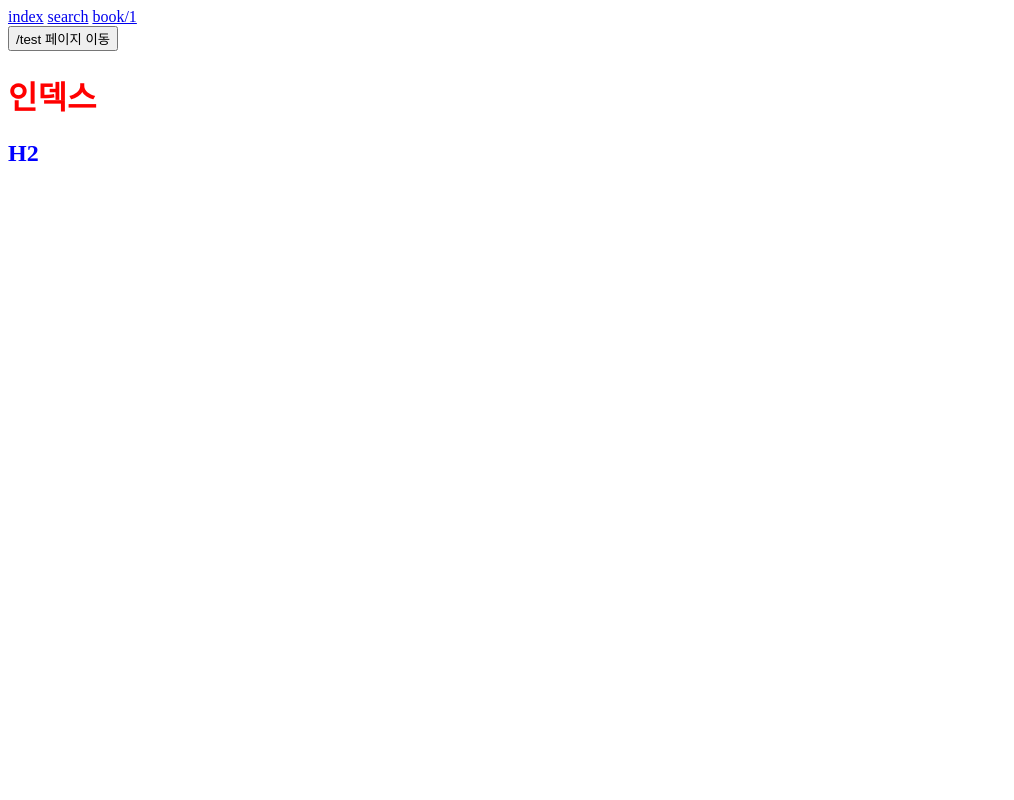
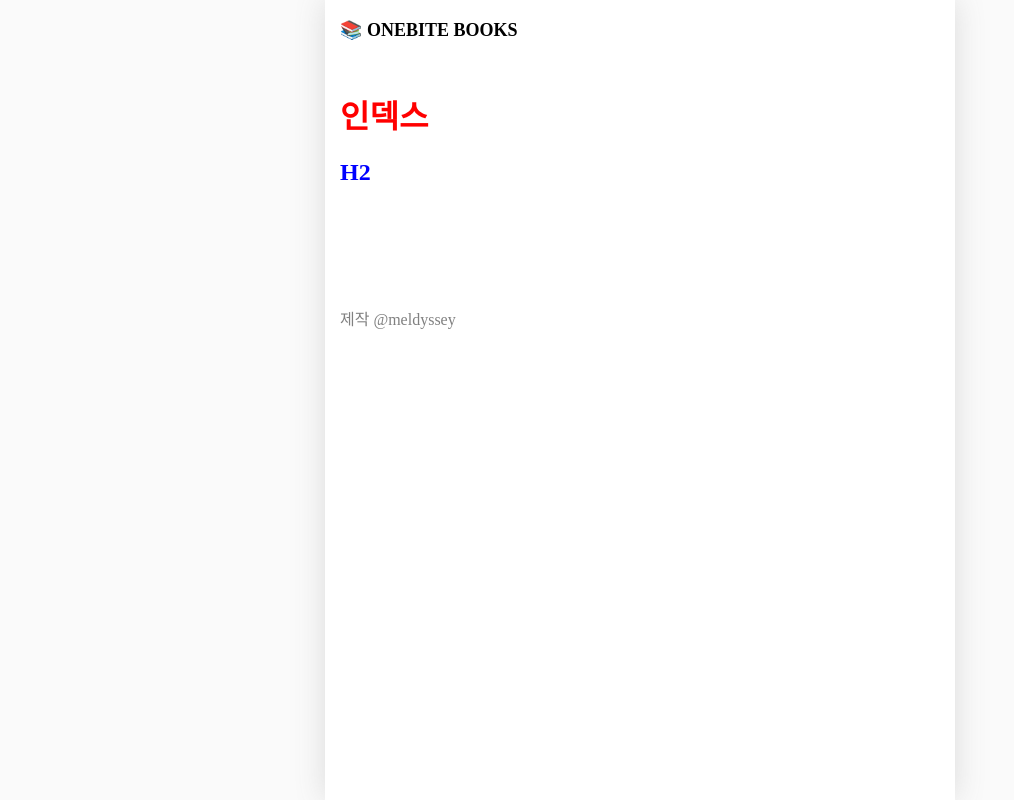
Before and after one commit to meldyssey/onebite-next, a Next.js app in the folder section02/: page / in a window 1280 px wide. Shown: the whole page, without its empty margins (0-1014 px from the left). Built offline with nearby package versions, Linux system fonts and the light colour scheme.

Commit message:
global layout 설정

```diff
--- /dev/null
+++ b/section02/src/components/global-layout.module.css
@@ -0,0 +1,31 @@
+.container {
+  background-color: white;
+  max-width: 600px;
+  min-height: 100vh;
+  margin: 0 auto;
+
+  box-shadow: rgba(100,100,100,0.2) 0px 0px 29px 0px;
+  padding: 0px 15px;
+}
+
+.header {
+  height: 60px;
+
+  font-weight: bold;
+  font-size: 18px;
+  line-height: 60px;
+}
+
+.header > a {
+  color: black;
+  text-decoration: none;
+}
+
+.main {
+  padding-top: 10px;
+}
+
+.footer {
+  padding: 100px 0px;
+  color: grey;
+}
--- /dev/null
+++ b/section02/src/components/global-layout.tsx
@@ -0,0 +1,20 @@
+import Link from "next/link";
+import { ReactNode } from "react";
+import style from "./global-layout.module.css"
+
+export default function GlobalLayout({
+  children,
+  }: {
+    children: ReactNode;
+  }) {
+
+  return (
+    <div className={style.container}>
+      <header className={style.header}>
+        <Link href={'/'}>📚 ONEBITE BOOKS</Link>
+      </header>
+      <main className={style.main}>{children}</main>
+      <footer className={style.footer}>제작 @meldyssey</footer>
+    </div>
+  )
+}
--- a/section02/src/pages/_app.tsx
+++ b/section02/src/pages/_app.tsx
@@ -1,32 +1,14 @@
+import GlobalLayout from "@/components/global-layout";
 import "@/styles/globals.css";
 import type { AppProps } from "next/app";
-import Link from "next/link";
-import { useRouter } from 'next/router';
-import { useEffect } from "react";
+
 
 export default function App({ Component, pageProps }: AppProps) {
-  const router = useRouter();
-  const onClickButton = () => {
-    router.push("/test")
-  }
 
-  useEffect(()=>{
-    router.prefetch('/test')
-  },[])
 
   return (
-    <>
-      <header>
-        <Link href={'/'}>index</Link>
-        &nbsp;
-        <Link href={'/search'} prefetch={false}>search</Link>
-        &nbsp;
-        <Link href={'/book/1'}>book/1</Link>
-      <div>
-        <button onClick={onClickButton}>/test 페이지 이동</button>
-      </div>
-      </header>
+    <GlobalLayout>
       <Component {...pageProps} />
-    </>
+    </GlobalLayout>
   )
 }
--- a/section02/src/styles/globals.css
+++ b/section02/src/styles/globals.css
@@ -0,0 +1,6 @@
+html,
+body {
+  margin: 0px;
+  padding: 0px;
+  background-color: rgb(250, 250, 250);
+}
```
